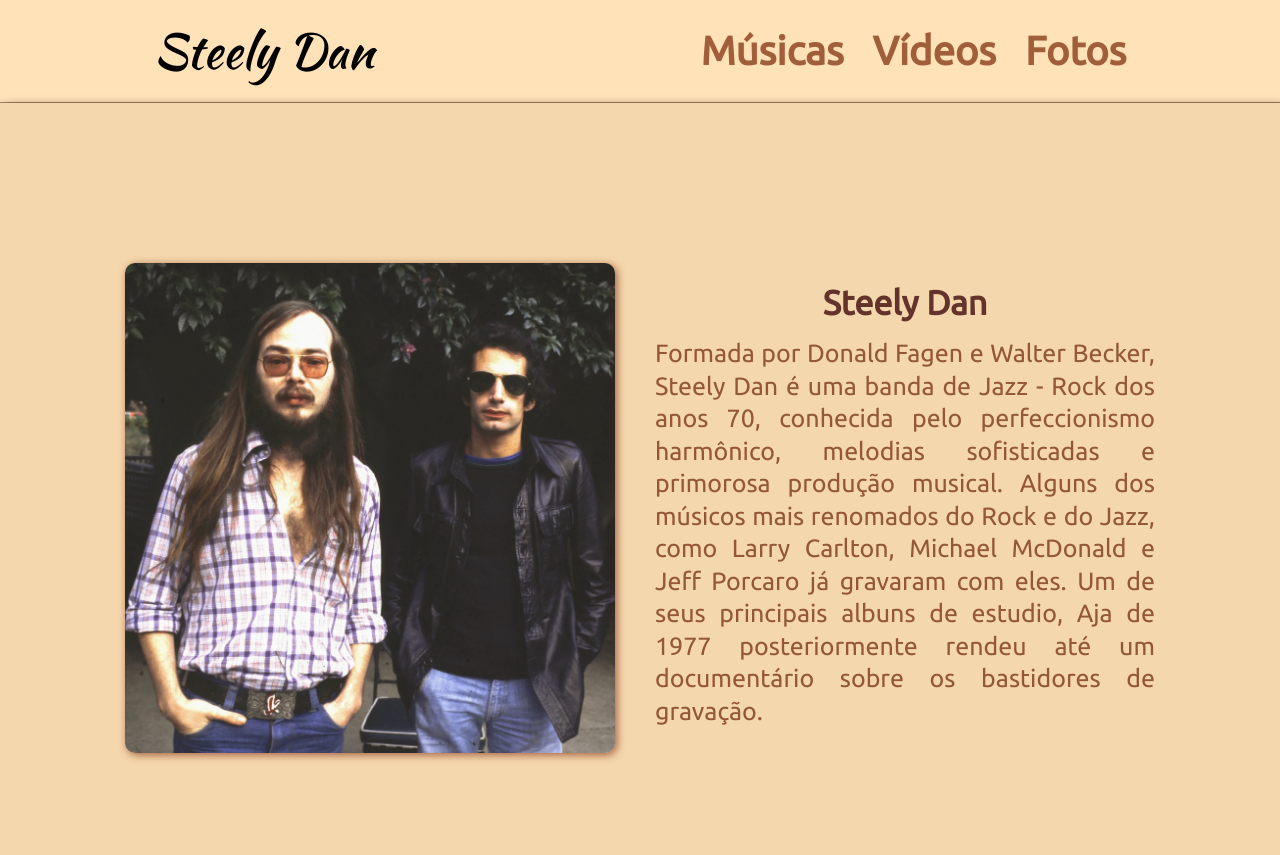
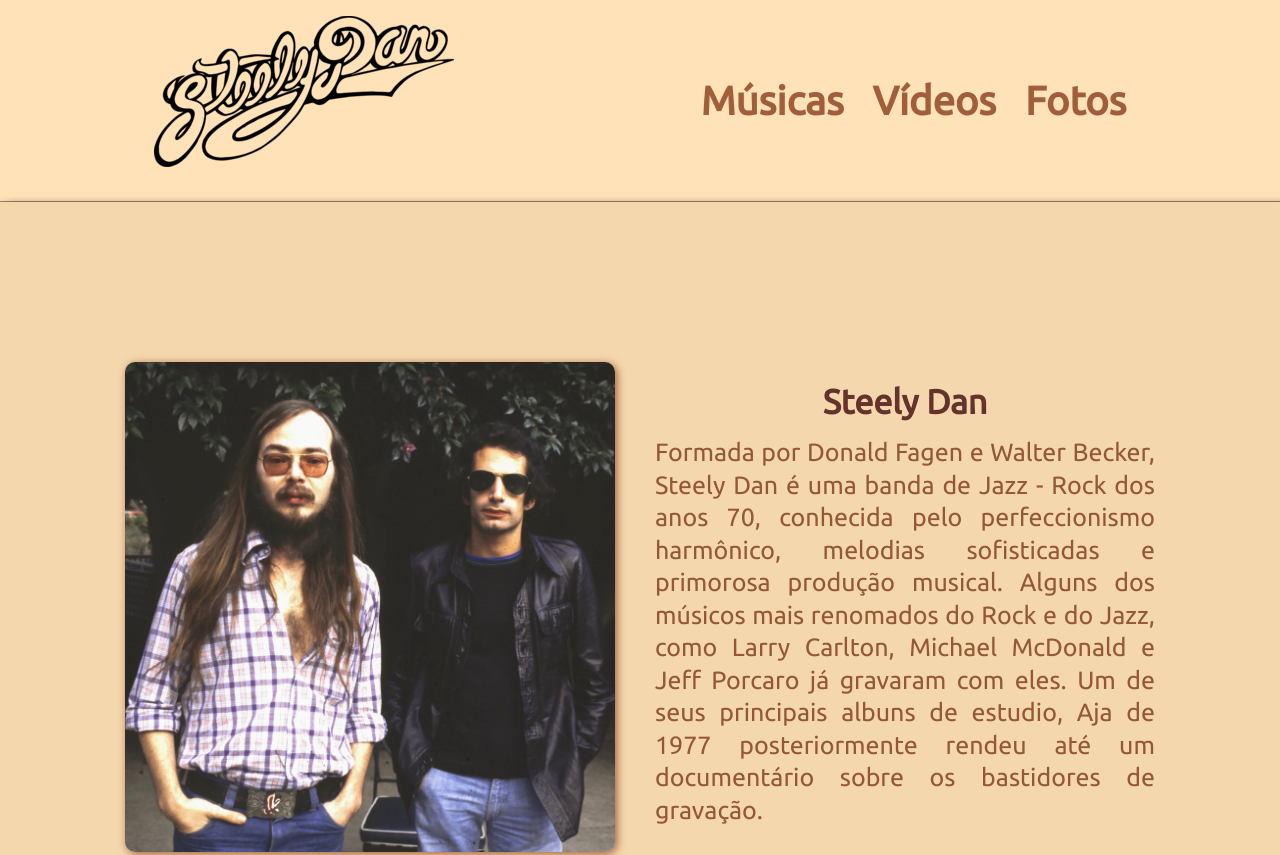
Before and after one commit to pavanellidev/projeto_steely_dan, a plain HTML site: page index.html in a window 1280 px wide. Shown: the top 855 px of the page. Drawn offline with nearby package versions, Linux system fonts and the light colour scheme.

Commit message:
Update index.html

```diff
--- a/index.html
+++ b/index.html
@@ -16,7 +16,7 @@
 <body>
 
    <header class="sd-header">
-      <div class="logo">Steely Dan</div>
+      <div class="logo"><img src="images/sdlogo.png"></div>
       <span id="burger" class="material-symbols-outlined" onclick="clickMenu()">
          menu
          </span>
```
